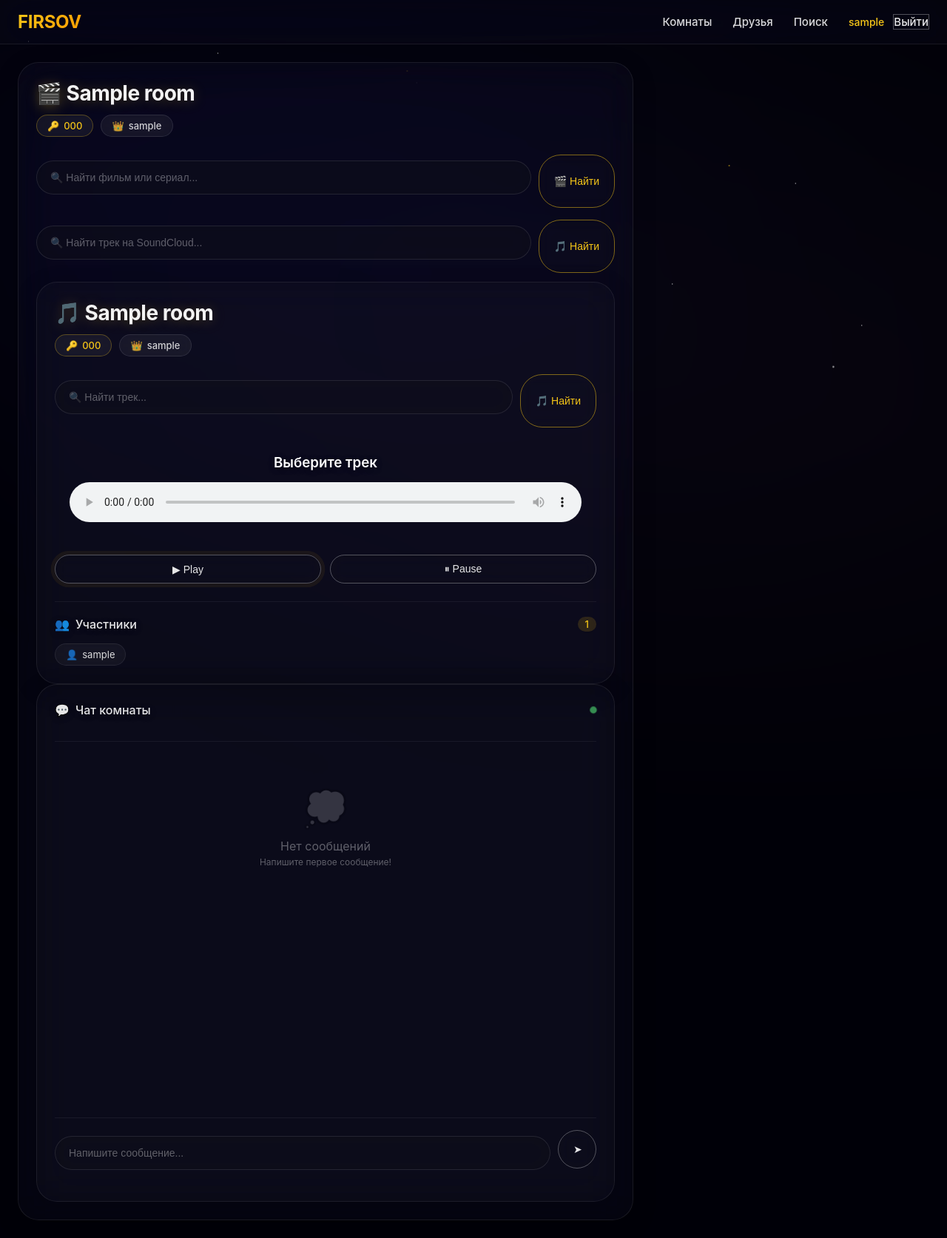
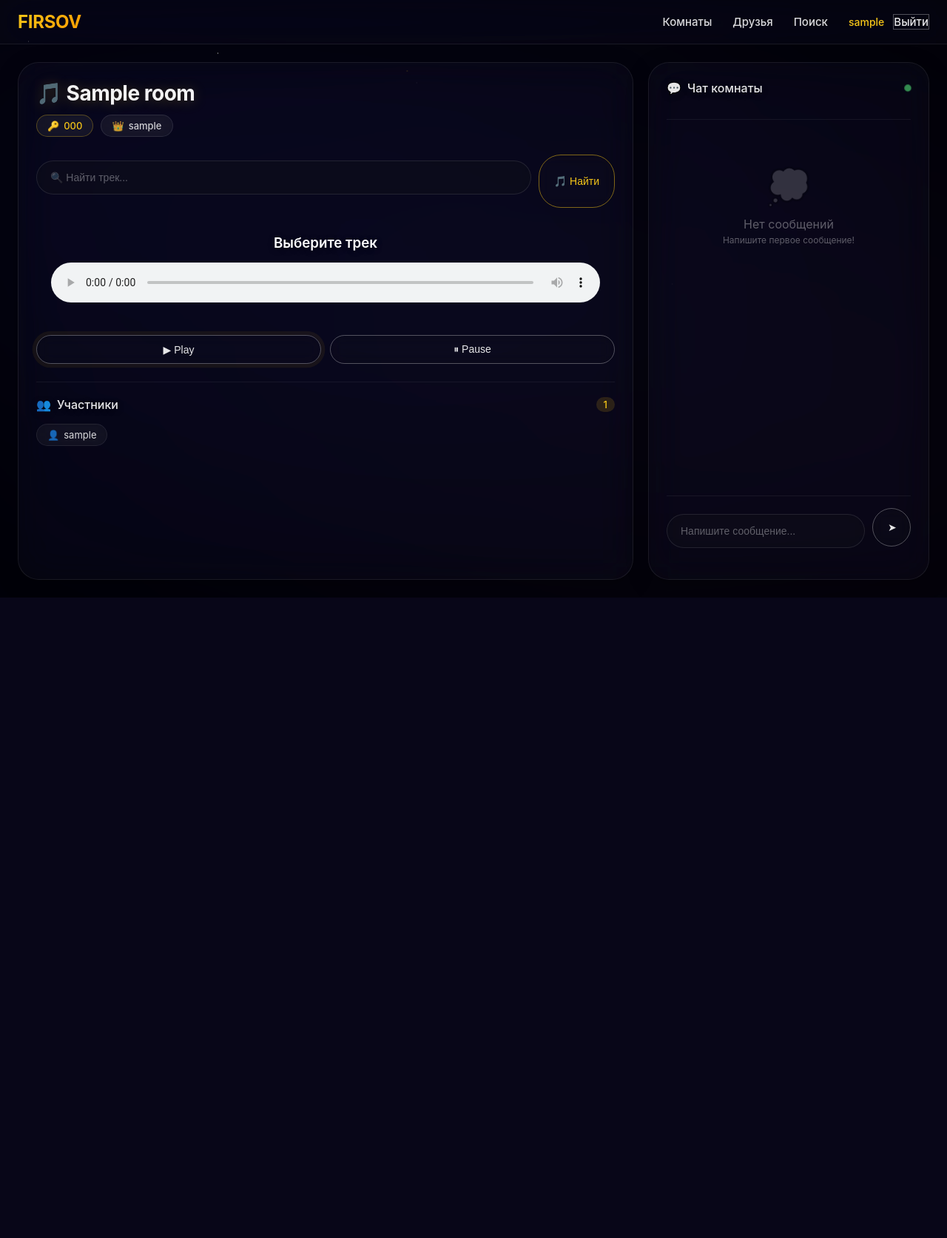
Before and after one commit to firsovs653-a11y/oge-miniapp, a Flask app: page /room/1 in a window 1280 px wide. Shown: the whole page at 74% size. After the commit the page ends 808 px from the top, so only its background shows below. Run offline with Flask 3, Linux system fonts and the light colour scheme; a user stored in the database is signed in; tables that the repository leaves empty hold one stand-in row (values such as "Sample post"); some libraries are stand-ins or nearby versions.

Commit message:
Update room.html

```diff
--- a/templates/room.html
+++ b/templates/room.html
@@ -4,44 +4,6 @@
 
 {% block content %}
 <div class="room-container">
-    <!-- Левая колонка - видео -->
-    <div class="video-section glass-card animate-in">
-        <div class="section-header">
-            <h1 class="glow-text">🎬 {{ room.name }}</h1>
-            <div class="room-badges">
-                <span class="badge code-badge">
-                    <span class="badge-icon">🔑</span>
-                    <span>{{ room.code }}</span>
-                </span>
-                <span class="badge creator-badge">
-                    <span class="badge-icon">👑</span>
-                    <span>{{ room.creator.username }}</span>
-                </span>
-            </div>
-        </div>
-
-        <!-- Поиск -->
-        <div class="search-section">
-            <div class="input-group">
-                <input type="text" id="search-query" placeholder="🔍 Найти фильм или сериал..." class="glass-input">
-                <button onclick="searchVideo()" class="btn btn-primary btn-icon">
-                    <span>🎬</span>
-                    <span>Найти</span>
-                </button>
-            </div>
-            <div id="search-results" class="search-results glass-dropdown" style="display: none;"></div>
-        </div>
-
-        <!-- Ручной ввод ссылки -->
-        <div class="input-group">
-            <input type="text" id="search-query" placeholder="🔍 Найти трек на SoundCloud..." class="glass-input">
-<button onclick="searchMusic()" class="btn btn-primary btn-icon">
-    <span>🎵</span>
-    <span>Найти</span>
-        </div>
-
-        <!-- Видеоплеер -->
-        <!-- Вместо <div class="video-wrapper"> -->
     <!-- Левая колонка - АУДИО -->
     <div class="video-section glass-card animate-in">
         <div class="section-header">
@@ -167,9 +129,6 @@
     .btn-icon:hover { transform: translateY(-2px); }
     .pulse-animation { animation: buttonPulse 2s ease-in-out infinite; }
     @keyframes buttonPulse { 0%, 100% { box-shadow: 0 0 0 0 rgba(245, 197, 24, 0.2); } 50% { box-shadow: 0 0 0 8px rgba(245, 197, 24, 0); } }
-    .video-wrapper { position: relative; margin: 20px 0; border-radius: 16px; overflow: hidden; box-shadow: 0 8px 32px rgba(0, 0, 0, 0.3); }
-    .glass-video { width: 100%; display: block; background: #000; }
-    .video-overlay { position: absolute; top: 0; left: 0; right: 0; bottom: 0; pointer-events: none; border-radius: 16px; box-shadow: inset 0 0 0 1px rgba(255, 255, 255, 0.05); }
     .video-controls { display: flex; gap: 12px; margin: 20px 0; }
     .video-controls .btn { flex: 1; padding: 14px; font-size: 15px; }
     .members-section { margin-top: 24px; padding-top: 20px; border-top: 0.5px solid rgba(255, 255, 255, 0.06); }
@@ -220,11 +179,26 @@
 
 <script src="https://cdn.socket.io/4.5.4/socket.io.min.js"></script>
 <script>
+const socket = io(window.location.origin, {
+    transports: ['polling', 'websocket'],
+    upgrade: true,
+    reconnection: true
+});
+
+const roomId = {{ room.id }};
+const currentUsername = '{{ current_user.username }}';
+const chatMessages = document.getElementById('chat-messages');
+
 // ========== АУДИОПЛЕЕР ==========
 const audio = document.getElementById('audio-player');
 const trackTitle = document.getElementById('track-title');
 const trackArtist = document.getElementById('track-artist');
 const trackThumbnail = document.getElementById('track-thumbnail');
+
+let isRemoteAction = false;
+let firstMessage = true;
+
+socket.emit('join', { room_id: roomId });
 
 function playAudio() {
     if (audio) {
@@ -289,8 +263,8 @@
                 <div style="display:flex; align-items:center; gap:10px;">
                     <span style="font-size:24px;">🎵</span>
                     <div style="flex:1;">
-                        <strong>${track.title}</strong><br>
-                        <small>${track.artist} • ${minutes}:${seconds}</small>
+                        <strong>${escapeHtml(track.title)}</strong><br>
+                        <small>${escapeHtml(track.artist)} • ${minutes}:${seconds}</small>
                     </div>
                 </div>
             `;
@@ -325,9 +299,53 @@
         audio.src = data.video_url;
         audio.load();
         audio.play();
-        trackTitle.textContent = 'Трек из комнаты';
-        trackArtist.textContent = 'Синхронизировано';
+        if (trackTitle) trackTitle.textContent = 'Трек из комнаты';
+        if (trackArtist) trackArtist.textContent = 'Синхронизировано';
+        if (trackThumbnail) trackThumbnail.style.display = 'none';
     }
+});
+
+// ========== ЧАТ ==========
+function sendMessage() {
+    const input = document.getElementById('message-input');
+    const message = input.value.trim();
+    if (message) {
+        socket.emit('send_message', { room_id: roomId, message: message });
+        input.value = '';
+    }
+}
+
+document.getElementById('message-input').addEventListener('keypress', (e) => {
+    if (e.key === 'Enter') sendMessage();
+});
+
+socket.on('new_message', (data) => {
+    if (firstMessage) {
+        chatMessages.innerHTML = '';
+        firstMessage = false;
+    }
+    const el = document.createElement('div');
+    el.className = 'chat-message' + (data.username === currentUsername ? ' own' : '');
+    el.innerHTML = `
+        <div class="message-header">
+            <span class="message-username">${escapeHtml(data.username)}</span>
+            <span class="message-time">${data.timestamp}</span>
+        </div>
+        <div class="message-text">${escapeHtml(data.message)}</div>
+    `;
+    chatMessages.appendChild(el);
+    chatMessages.scrollTop = chatMessages.scrollHeight;
+});
+
+function escapeHtml(text) {
+    const div = document.createElement('div');
+    div.textContent = text;
+    return div.innerHTML;
+}
+
+socket.on('connect', () => {
+    console.log('✅ WebSocket connected');
+    socket.emit('join', { room_id: roomId });
 });
 </script>
 {% endblock %}
```
Lines whose indentation alone changed are shown as unchanged.
